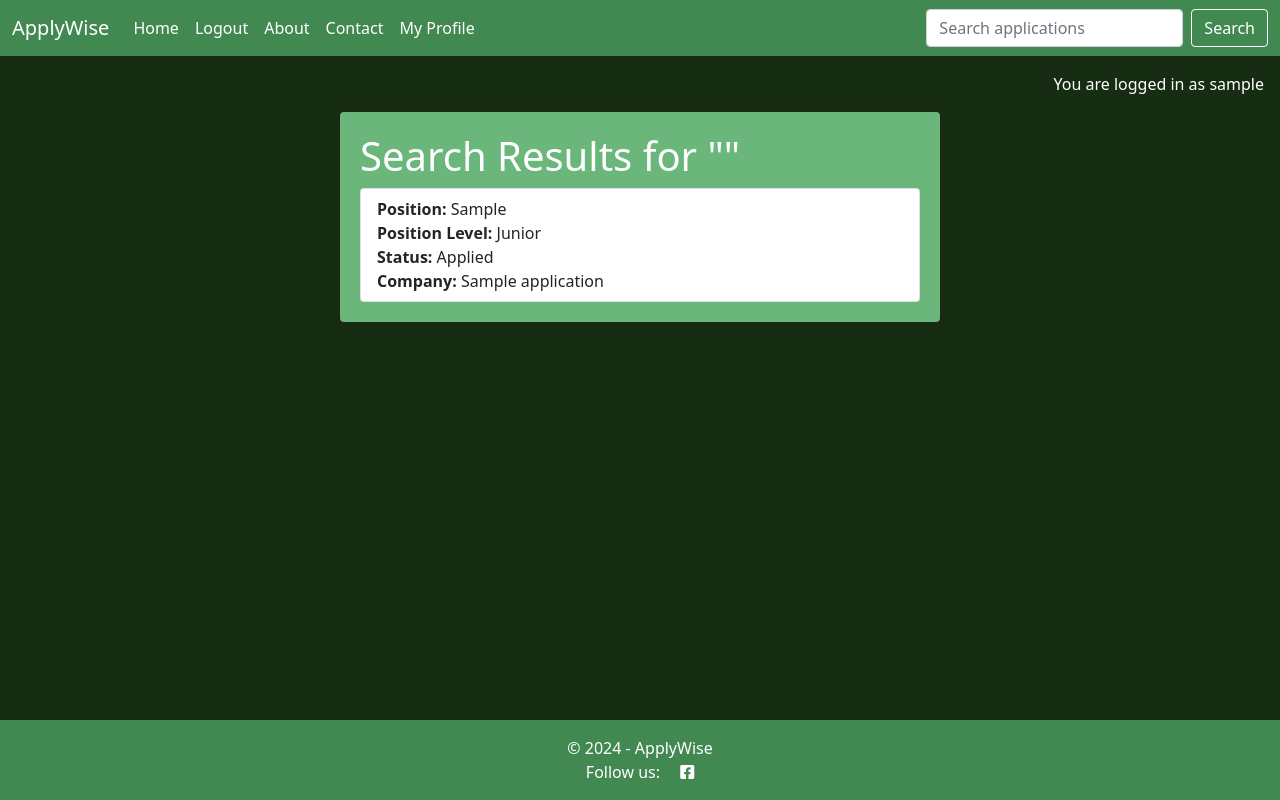
After one commit to ci-mustafa/applywise, a Django app: page /search/ in a window 1280 px wide. The commit adds this page. Run offline with Django 5.2, Linux system fonts and the light colour scheme; a user stored in the database is signed in; tables that the repository leaves empty hold one stand-in row (values such as "Sample post").

Commit message:
feat: add ability to search applilcations based on app position, compnay name and etc...

```diff
--- /dev/null
+++ b/applyhub/templates/search.html
@@ -0,0 +1,24 @@
+{% extends "base.html" %}
+
+{% block content %}
+<div class="container search-container">
+    <h1>Search Results for "{{ query }}"</h1>
+
+    {% if applications %}
+    <ul class="list-group">
+        {% for application in applications %}
+        <li class="list-group-item">
+            <strong>Position:</strong> {{ application.position }}<br>
+            <strong>Position Level:</strong> {{ application.position_level }}<br>
+            <strong>Status:</strong> {{ application.status }}<br>
+            <strong>Company:</strong> {{ application.company_name }}<br>
+        </li>
+        {% if applications|length > 1 %}
+        <br>
+        {% endif %}
+        {% endfor %}
+    </ul>
+    {% else %}
+    <p>No applications match your search criteria.</p>
+    {% endif %}
+    {% endblock content %}
--- a/applyhub/urls.py
+++ b/applyhub/urls.py
@@ -7,4 +7,5 @@
    path('application_details/<int:pk>/<slug:slug>', views.application_details, name="application-details"),
    path('edit_application/<int:pk>/<slug:slug>', views.edit_application, name="edit-application"),
    path('delete_application/<int:pk>/<slug:slug>', views.delete_application, name="delete-application"),
+   path('search/', views.search_applications, name='search_applications'),
 ]
--- a/applyhub/views.py
+++ b/applyhub/views.py
@@ -1,5 +1,6 @@
 from django.shortcuts import render, redirect, get_object_or_404
 from django.utils.text import slugify
+from django.db.models import Q
 from django.contrib import messages
 from . import models
 from . import forms
@@ -189,3 +190,19 @@
     else:
         # If the user is not authenticated or is not the owner of the application
         return redirect('account_login')
+
+
+def search_applications(request):
+    query = request.GET.get('query', '')  # Get the search term from the input field
+    filtered_applications = models.Application.objects.filter(applicant=request.user)
+
+    if query:
+        # Filter by `position`, `position_level`, `status`, or `company_name`
+        filtered_applications = filtered_applications.filter(
+            Q(position__icontains=query) |
+            Q(position_level__icontains=query) |
+            Q(status__icontains=query) |
+            Q(company_name__icontains=query)
+        )
+
+    return render(request, 'search.html', {'applications': filtered_applications, 'query': query})
--- a/applywise/settings.py
+++ b/applywise/settings.py
@@ -33,7 +33,7 @@
     "https://*.herokuapp.com"
 ]
 # SECURITY WARNING: don't run with debug turned on in production!
-DEBUG = False
+DEBUG = True
 
 ALLOWED_HOSTS = [
     '8000-cimustafa-applywise-8y40e6k5n32.ws.codeinstitute-ide.net',
--- a/static/css/style.css
+++ b/static/css/style.css
@@ -8,6 +8,10 @@
 /* colors */
 body {
     background-color: #172d13;
+}
+
+p {
+    color: white;
 }
 
 .navbar {
@@ -110,3 +114,15 @@
     border-radius: 5px;      /* Rounded corners */
     border: 1px solid #555;  /* Darker border */
 }
+
+/* Custom styles for the search page */
+
+.search-container {
+    max-width: 600px; /* Limit the maximum width of the container */
+    margin: auto; /* Center the container */
+    padding: 20px; /* Add padding */
+    border-radius: 0.25rem; /* Rounded corners */
+    background-color: #6bb77b; /* Light background for the form */
+    box-shadow: 0 2px 10px rgba(0, 0, 0, 0.1); /* Soft shadow for depth */
+    color: white;
+}
--- a/templates/base.html
+++ b/templates/base.html
@@ -74,9 +74,9 @@
                 </ul>
                 <!-- Search Form -->
                 {% if user.is_authenticated %}
-                <form class="d-flex" action="#" method="GET">
-                    <input class="form-control me-2" type="search" placeholder="Search" aria-label="Search"
-                        name="query">
+                <form class="d-flex" action="{% url 'search_applications' %}" method="GET">
+                    <input class="form-control me-2" type="search" placeholder="Search applications" aria-label="Search"
+                        name="query" value="{{ query|default_if_none:'' }}">
                     <button class="btn btn-custom" type="submit">Search</button>
                 </form>
                 {% endif %}
```
